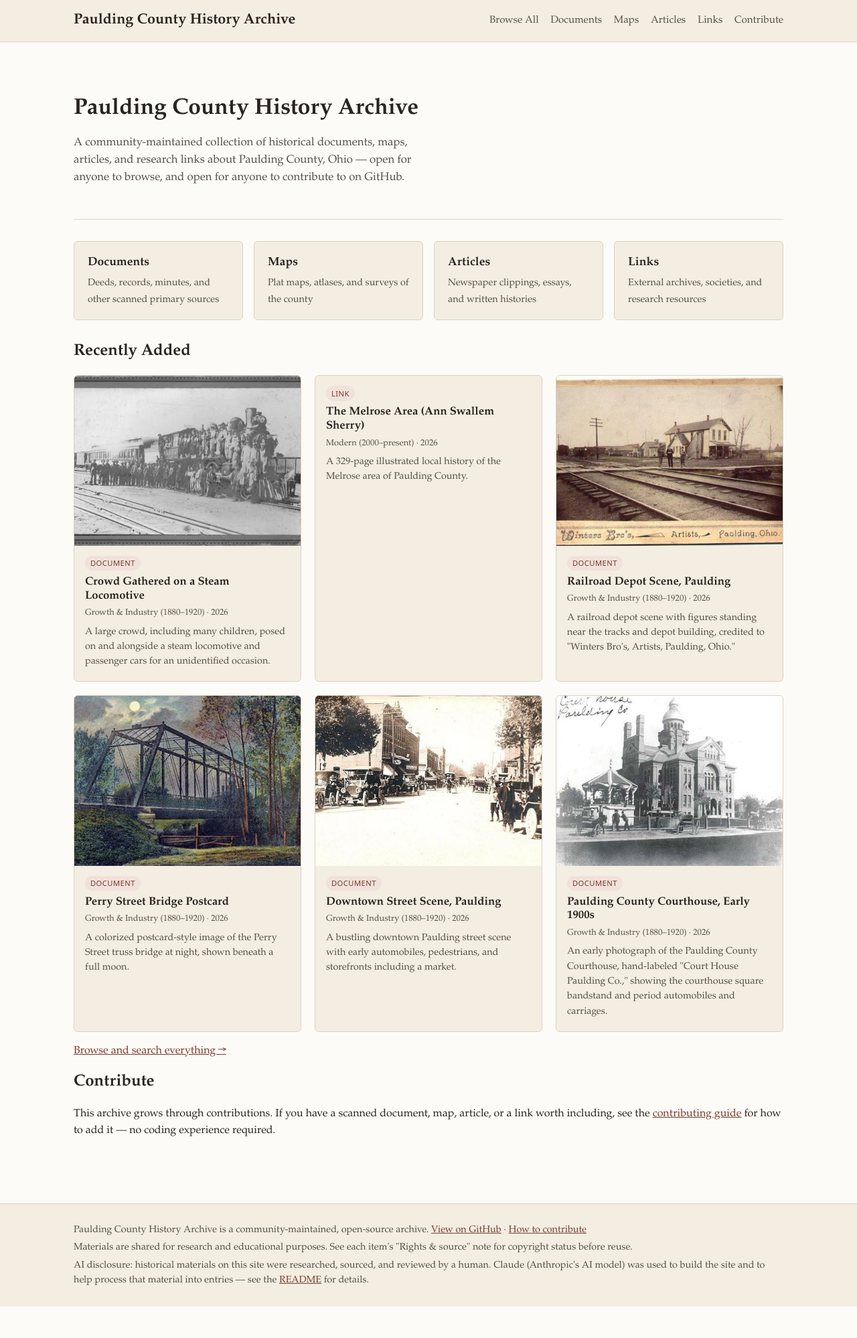
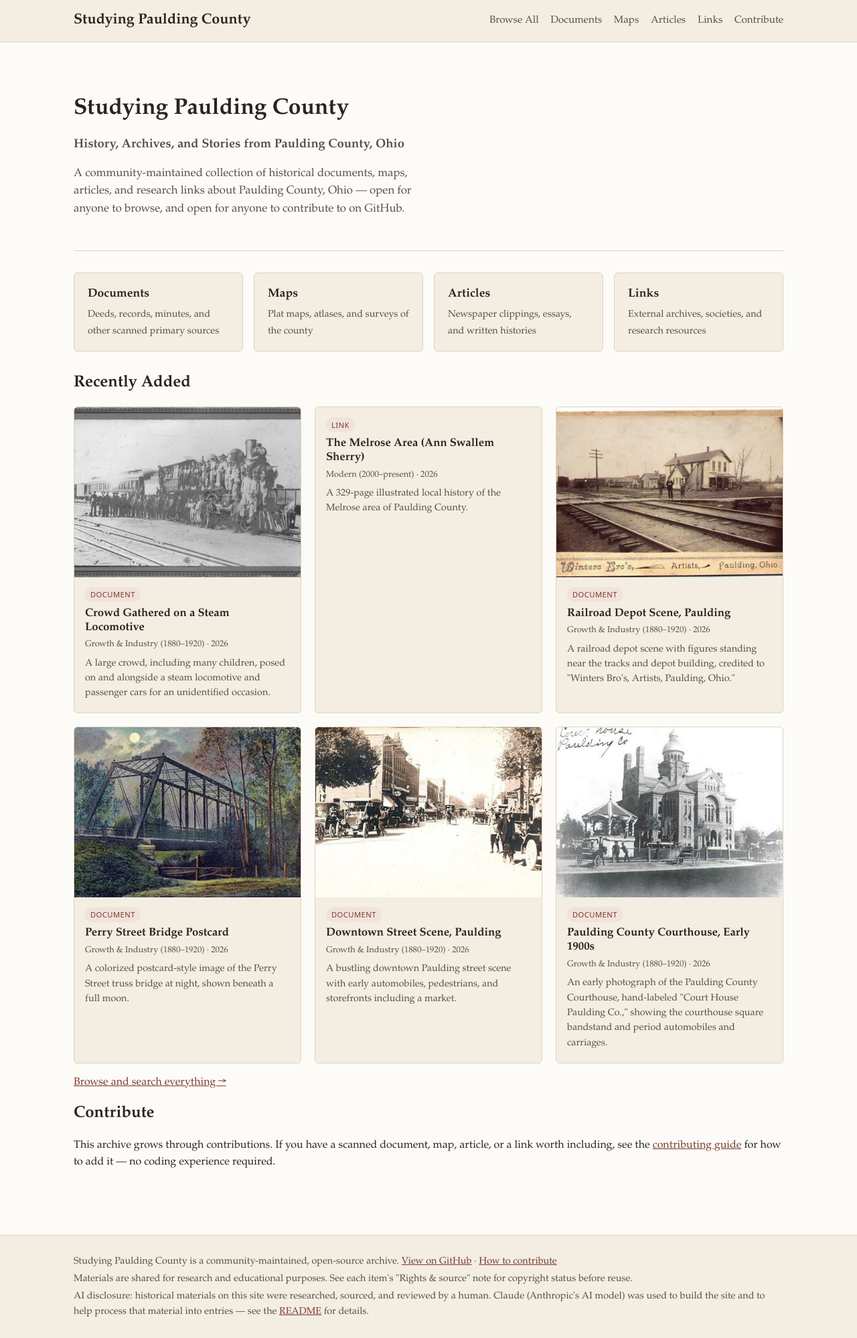
Before and after one commit to jofer215/Paulding, a Jekyll site: the page built from index.html, in a window 1280 px wide. Shown: the whole page at 67% size. Built offline with Jekyll 4.4.1, drawn with Linux system fonts in a browser that asks for light colours; before the commit the page ends 1951 px from its top, so only the background shows below that.

Commit message:
Rename site from "Paulding County History Archive" to "Studying Paulding County"
Updates the site title and adds a tagline ("History, Archives, and
Stories from Paulding County, Ohio"), rendered on the homepage hero and
picked up automatically in the header, footer, and page <title> tags
via site.title. Also updates README, CONTRIBUTING, and LICENSE to match.

Co-Authored-By: Claude Sonnet 5 <noreply@anthropic.com>
Claude-Session: https://claude.ai/code/session_01HFiX5DwBj15tjgeMJKLPqW

```diff
--- a/_config.yml
+++ b/_config.yml
@@ -1,4 +1,5 @@
-title: Paulding County History Archive
+title: Studying Paulding County
+tagline: History, Archives, and Stories from Paulding County, Ohio
 description: >-
   A community-maintained archive of historical documents, maps, articles,
   and research links about Paulding County, Ohio.
--- a/assets/css/style.css
+++ b/assets/css/style.css
@@ -94,6 +94,7 @@ main.wrap {
   margin-bottom: 2rem;
 }
 .hero h1 { font-size: 2.1rem; margin-bottom: 0.5rem; }
+.hero .tagline { font-size: 1.15rem; font-weight: 600; margin-bottom: 0.75rem; }
 .hero p { max-width: 65ch; color: var(--ink-soft); font-size: 1.05rem; }
 
 .section-links {
--- a/index.html
+++ b/index.html
@@ -3,7 +3,8 @@ layout: default
 title: Home
 ---
 <div class="hero">
-  <h1>Paulding County History Archive</h1>
+  <h1>{{ site.title }}</h1>
+  <p class="tagline">{{ site.tagline }}</p>
   <p>
     A community-maintained collection of historical documents, maps, articles, and
     research links about Paulding County, Ohio — open for anyone to browse, and
```
Also changed, not shown: CONTRIBUTING.md (+1 -1 lines), README.md, 1 other file.
